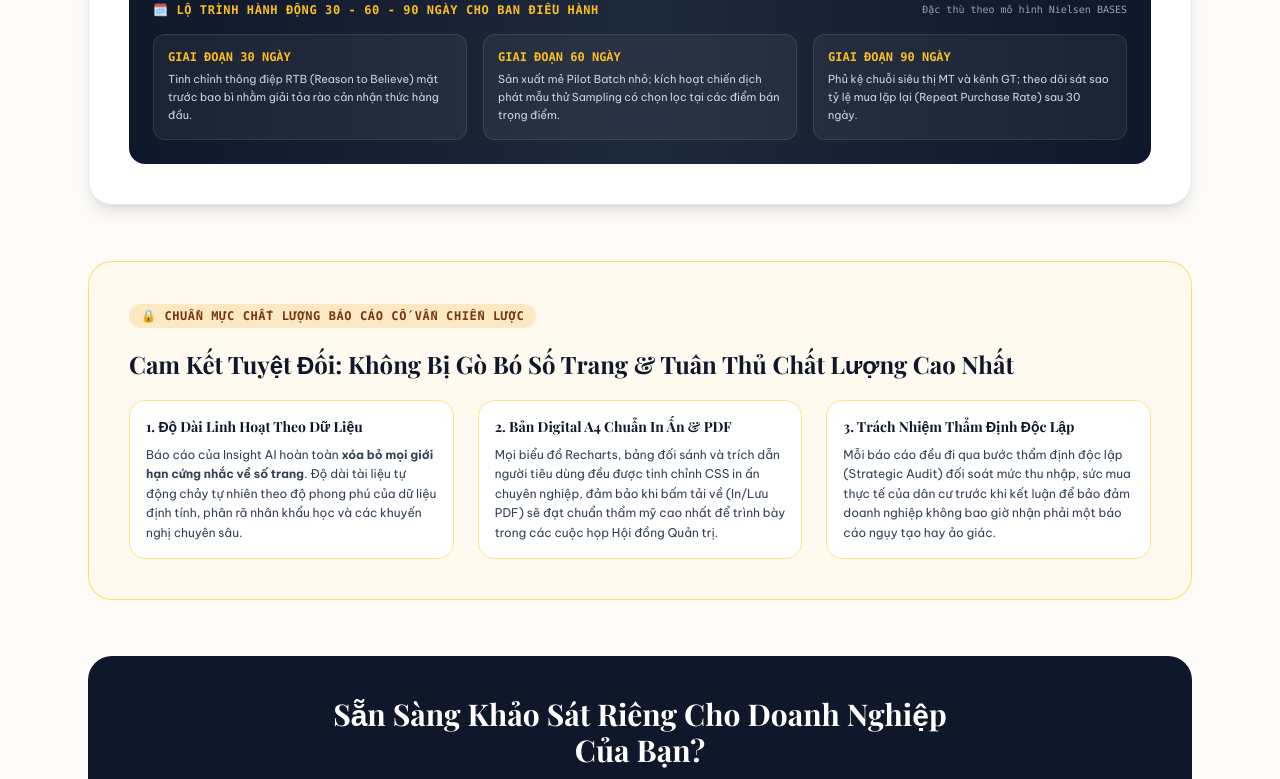
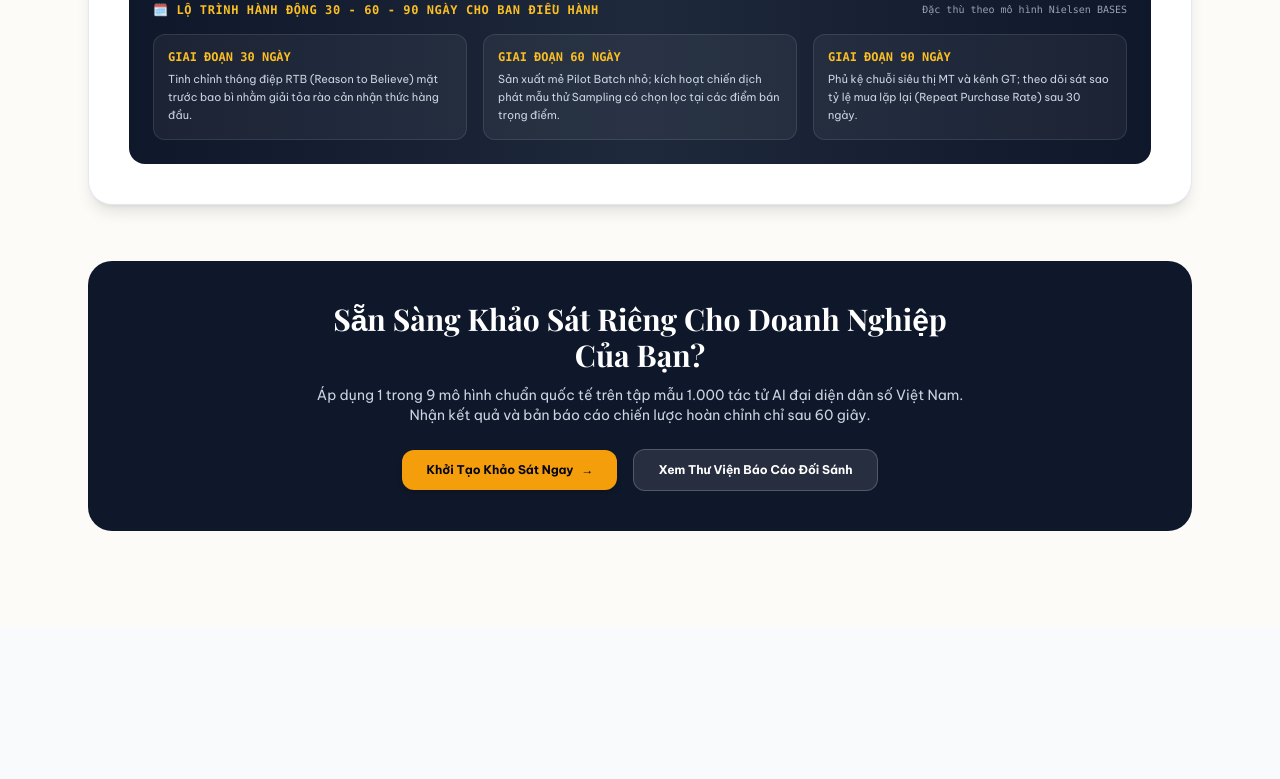
Before and after one commit to 1weddingasia/ai-market-research-22102026, a Next.js app in the folder frontend/: page /chuan-phuong-phap in a window 1280 px wide. Shown: the part 1898-2677 px from the top of the page. After the commit the page ends 2525 px from the top, so only its background shows below. Built offline with nearby package versions, Linux system fonts and the light colour scheme; no server answers; a web font is replaced by a local one.

Commit message:
refactor: Remove internal technical notes from /chuan-phuong-phap

```diff
--- a/frontend/app/chuan-phuong-phap/page.tsx
+++ b/frontend/app/chuan-phuong-phap/page.tsx
@@ -786,43 +786,6 @@ export default function ChuanPhuongPhapPage() {
 
         </div>
 
-        {/* ── Section: Cam kết Không Giới Hạn Chiều Dài Báo Cáo & Chuẩn Mực Digital PDF ── */}
-        <section className="mt-14 p-8 sm:p-10 rounded-3xl bg-amber-50/60 border border-amber-300/80 space-y-5">
-          <div className="inline-flex items-center gap-2 px-3 py-1 rounded-full bg-amber-500/20 text-amber-900 font-mono text-xs font-bold uppercase tracking-wider">
-            <span>🔒 CHUẨN MỰC CHẤT LƯỢNG BÁO CÁO CỐ VẤN CHIẾN LƯỢC</span>
-          </div>
-
-          <h3 className="font-serif text-xl sm:text-2xl font-bold text-slate-900">
-            Cam Kết Tuyệt Đối: Không Bị Gò Bó Số Trang & Tuân Thủ Chất Lượng Cao Nhất
-          </h3>
-
-          <div className="grid grid-cols-1 md:grid-cols-3 gap-6 text-xs text-slate-700 leading-relaxed">
-            <div className="p-4 rounded-2xl bg-white border border-amber-200 space-y-2">
-              <span className="font-bold text-slate-900 font-serif text-sm block">1. Độ Dài Linh Hoạt Theo Dữ Liệu</span>
-              <p>
-                Báo cáo của Insight AI hoàn toàn <strong>xóa bỏ mọi giới hạn cứng nhắc về số trang</strong>. Độ dài tài liệu
-                tự động chảy tự nhiên theo độ phong phú của dữ liệu định tính, phân rã nhân khẩu học và các khuyến nghị chuyên sâu.
-              </p>
-            </div>
-
-            <div className="p-4 rounded-2xl bg-white border border-amber-200 space-y-2">
-              <span className="font-bold text-slate-900 font-serif text-sm block">2. Bản Digital A4 Chuẩn In Ấn & PDF</span>
-              <p>
-                Mọi biểu đồ Recharts, bảng đối sánh và trích dẫn người tiêu dùng đều được tinh chỉnh CSS in ấn chuyên nghiệp,
-                đảm bảo khi bấm tải về (In/Lưu PDF) sẽ đạt chuẩn thẩm mỹ cao nhất để trình bày trong các cuộc họp Hội đồng Quản trị.
-              </p>
-            </div>
-
-            <div className="p-4 rounded-2xl bg-white border border-amber-200 space-y-2">
-              <span className="font-bold text-slate-900 font-serif text-sm block">3. Trách Nhiệm Thẩm Định Độc Lập</span>
-              <p>
-                Mỗi báo cáo đều đi qua bước thẩm định độc lập (Strategic Audit) đối soát mức thu nhập, sức mua thực tế của dân cư
-                trước khi kết luận để bảo đảm doanh nghiệp không bao giờ nhận phải một báo cáo ngụy tạo hay ảo giác.
-              </p>
-            </div>
-          </div>
-        </section>
-
         {/* ── Bottom Call To Action ── */}
         <section className="mt-14 text-center p-10 rounded-3xl bg-slate-900 text-white space-y-6">
           <div className="max-w-2xl mx-auto space-y-3">
```
